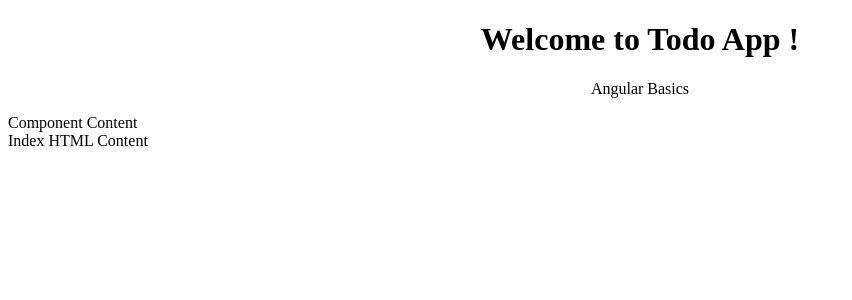
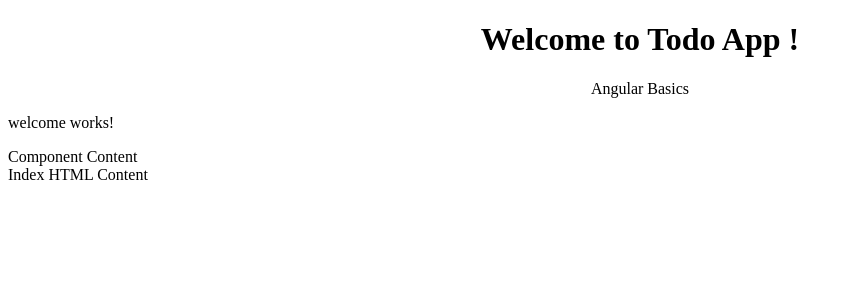
Before and after one commit to GlazMichelFranckDodo225/java-full-stack-app-angular-frontend, an Angular app: page / in a window 1280 px wide. Shown: the top 300 px of the page, without its empty margins (0-852 px from the left). Built offline with nearby package versions, Linux system fonts and the light colour scheme.

Commit message:
Generating Welcome Component with ng generate

```diff
--- a/src/app/app.component.html
+++ b/src/app/app.component.html
@@ -2,6 +2,7 @@
   <h1>Welcome to {{title}} !</h1>
   <p>{{message}}</p>
 </div>
+<app-welcome></app-welcome>
 <div>Component Content</div>
 
 <router-outlet></router-outlet>
--- a/src/app/app.component.ts
+++ b/src/app/app.component.ts
@@ -6,6 +6,7 @@
   // template: '<h1>{{title}}</h1>',
   styleUrls: ['./app.component.css']
 })
+
 export class AppComponent {
   title = 'Todo App';
   message = 'Angular Basics'
--- a/src/app/app.module.ts
+++ b/src/app/app.module.ts
@@ -3,10 +3,12 @@
 
 import { AppRoutingModule } from './app-routing.module';
 import { AppComponent } from './app.component';
+import { WelcomeComponent } from './welcome/welcome.component';
 
 @NgModule({
   declarations: [
-    AppComponent
+    AppComponent,
+    WelcomeComponent
   ],
   imports: [
     BrowserModule,
--- /dev/null
+++ b/src/app/welcome/welcome.component.html
@@ -0,0 +1 @@
+<p>welcome works!</p>
--- /dev/null
+++ b/src/app/welcome/welcome.component.ts
@@ -0,0 +1,14 @@
+import { Component, OnInit } from '@angular/core';
+
+@Component({
+  selector: 'app-welcome',
+  templateUrl: './welcome.component.html',
+  styleUrls: ['./welcome.component.css']
+})
+export class WelcomeComponent implements OnInit{
+  constructor() {}
+
+  ngOnInit(): void {
+
+  }
+}
```
Also changed, not shown: src/app/welcome/welcome.component.css (added), 1 other file (tests, documents, lock files or other folders).
